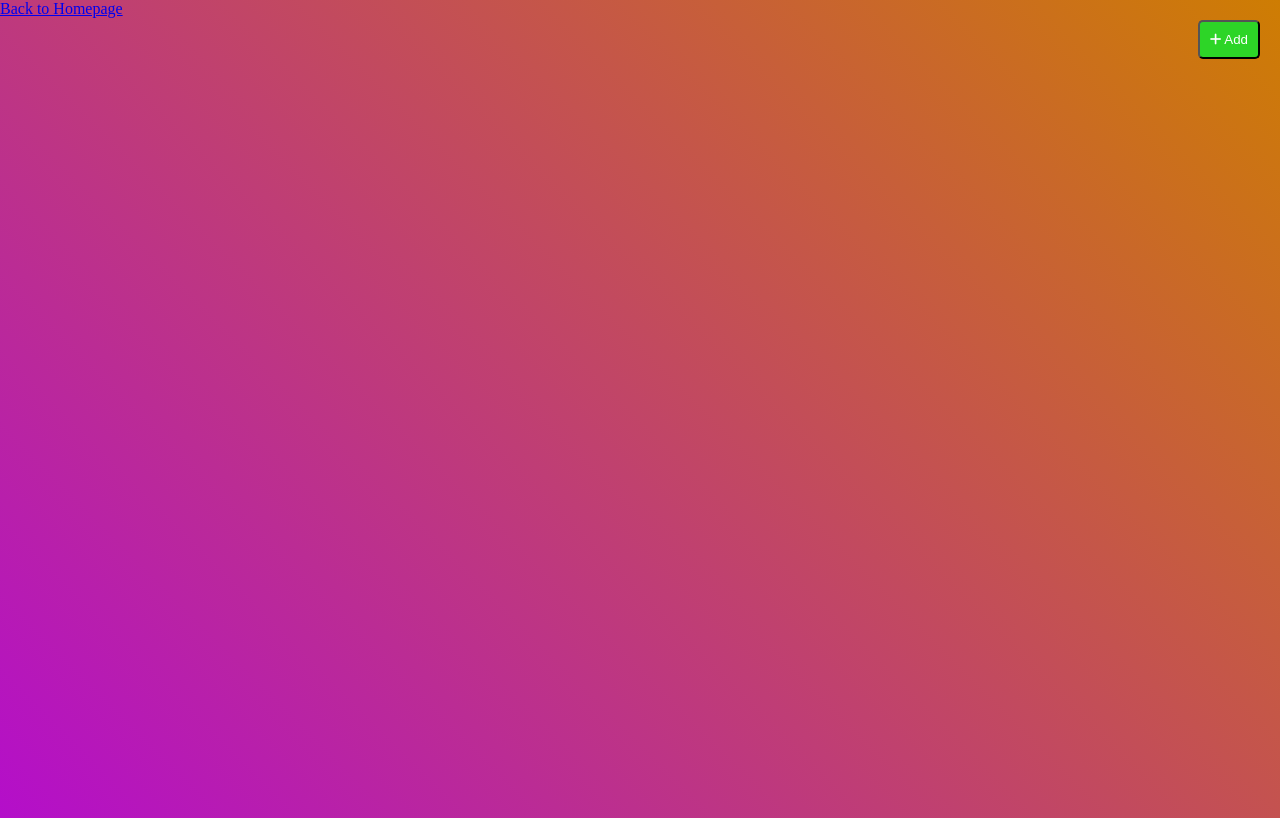
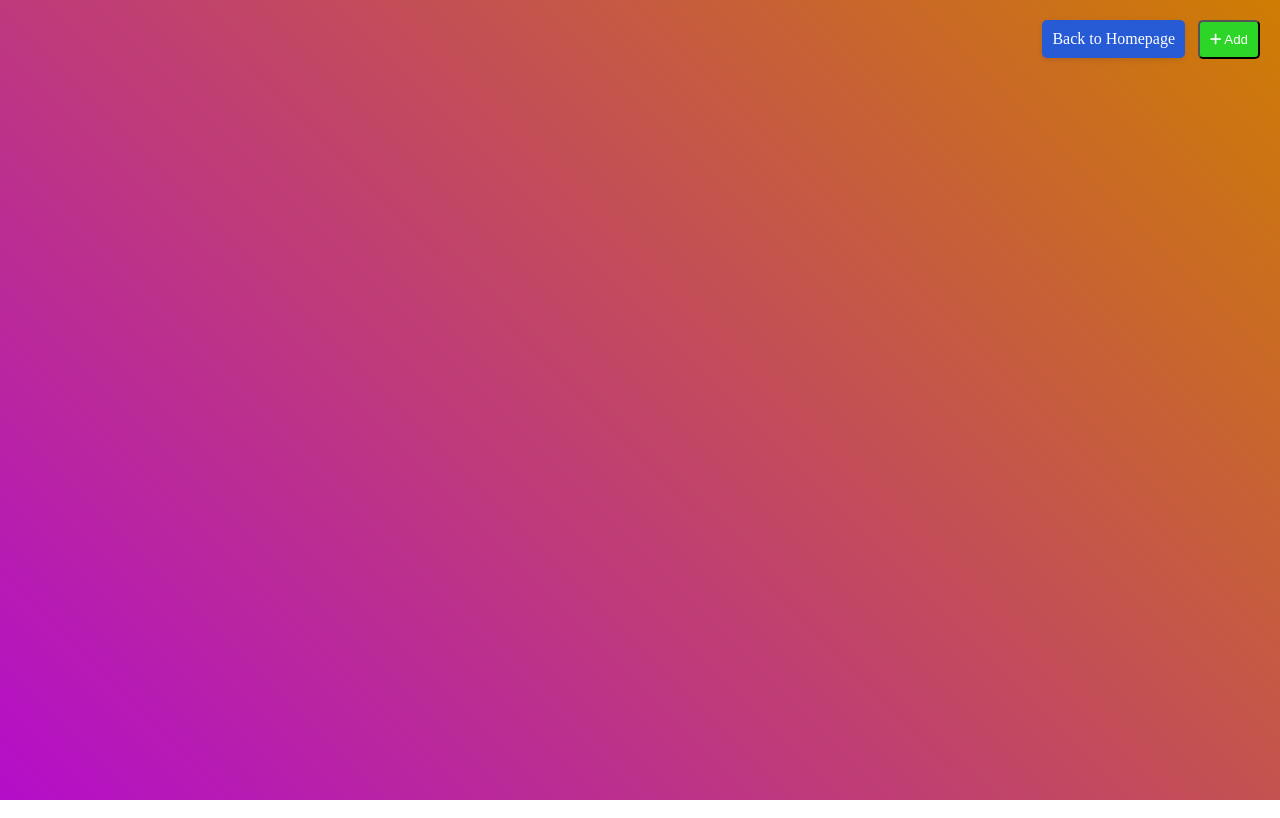
Before and after one commit to SimranS22/JSProjects, a plain HTML site: page notetaker/index.html in a window 1280 px wide. Drawn offline with Linux system fonts and the light colour scheme.

Commit message:
Update style.css

```diff
--- a/notetaker/style.css
+++ b/notetaker/style.css
@@ -16,6 +16,26 @@ body{
     align-items: flex-start;
     flex-wrap: wrap;
 }
+.backhome{
+    position: fixed;
+    top: 20px;
+    right: 90px;
+    margin-right: 5px;
+    background-color: #275bd5;
+    padding: 10px;
+    border-radius: 5px;
+    cursor: pointer;
+    box-shadow: 0px 2px 6px rgba(0, 0, 0, 0.1);
+    transition:  #2dd527 0.3s ease;
+}
+a{
+    color: #ffffff;
+    text-decoration: none;
+    justify-content: center;
+    text-align: center;
+    align-items: center;
+}
+
 
 #addBtn{
     position: fixed;
@@ -32,6 +52,10 @@ body{
 
 #addBtn:hover{
     background-color:  #2f6d2d;
+}
+
+.backhome:hover{
+    background-color: #3756a0;
 }
 
 .note{
```
